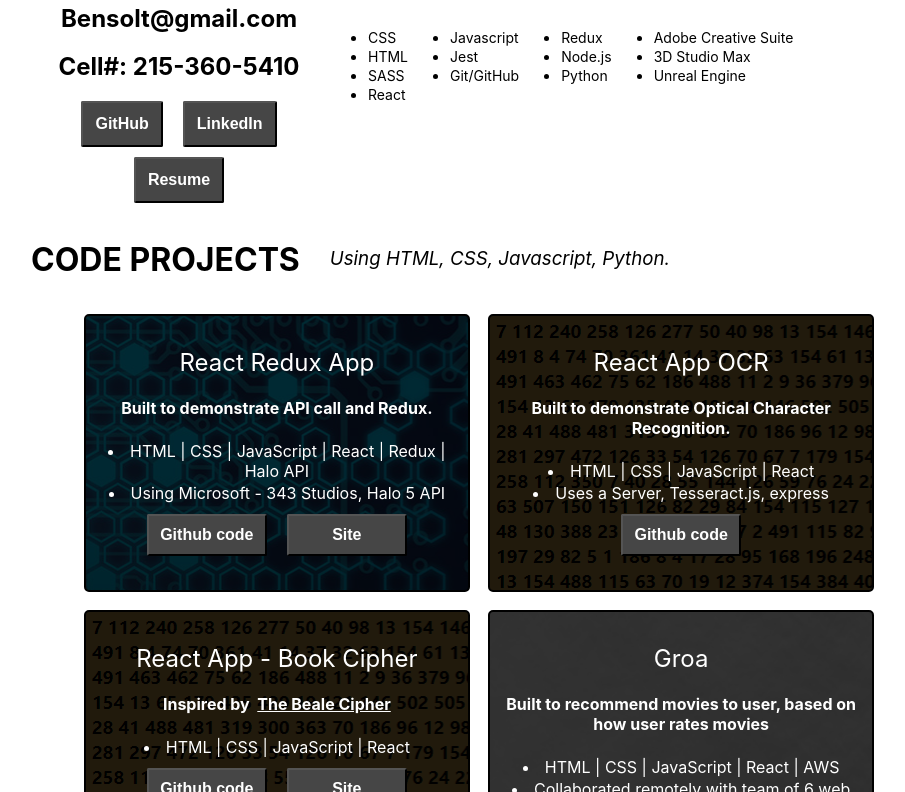
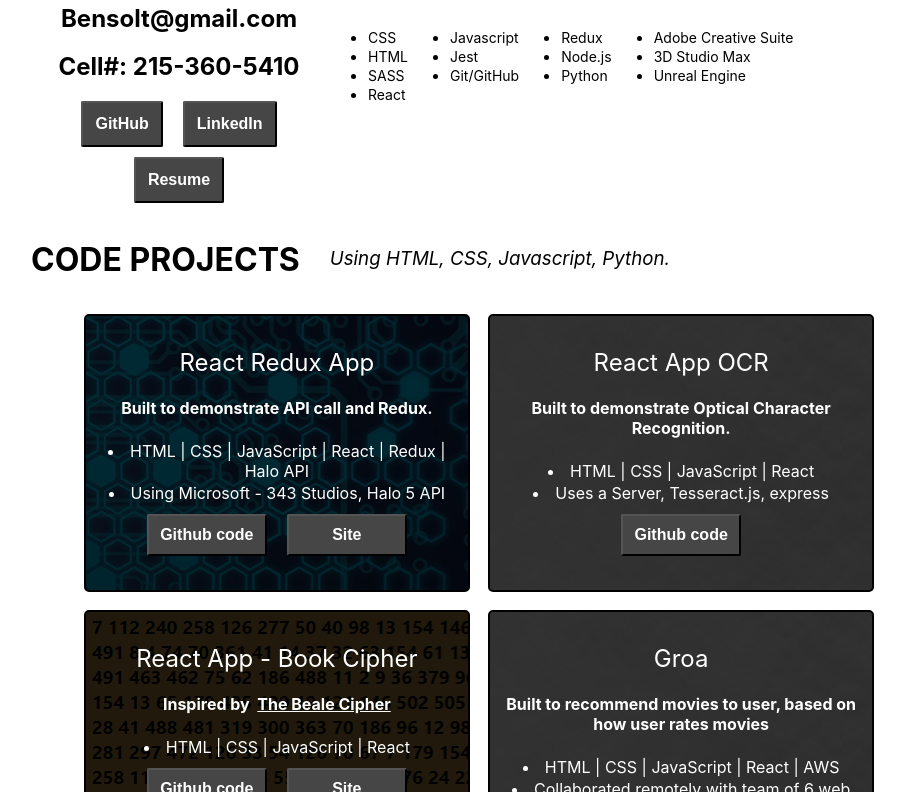
Before and after one commit to BenSolt/MyPortfolio, a React (Create React App) app in the folder portfolio/: page / in a window 1280 px wide. Shown: the part 489-1281 px from the top of the page, without its empty margins (161-1066 px from the left). Built offline with nearby package versions, Linux system fonts and the light colour scheme.

Commit message:
added ocr project to projects list

```diff
--- a/portfolio/src/components/home/Projects.js
+++ b/portfolio/src/components/home/Projects.js
@@ -73,7 +73,7 @@ export default function Projects() {
                 </div>
 
 
-                <div className='projectCipher'>
+                <div className='projectGroa'>
 
                     <div className='projectText'>
                         <h2 className='textcolorTitle'>React App OCR</h2>
```
